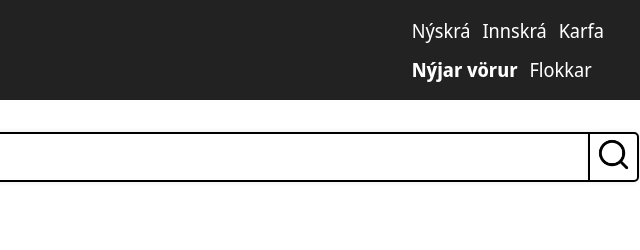
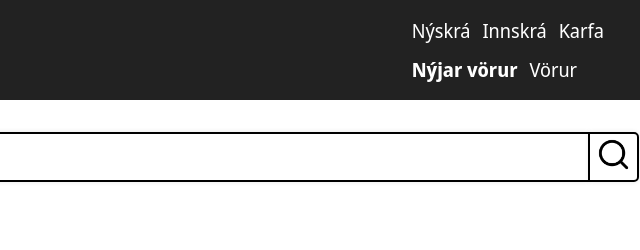
Before and after one commit to Logi-WA/vef1-hopverk2, a website: page index.html in a window 1280 px wide. Shown: the top 250 px of the page, 640-1280 px from the left. Drawn offline with nearby package versions, Linux system fonts and the light colour scheme; files that its build step writes are made by us from their sources; a web font is replaced by a local one.

Commit message:
Flokkar -> Vörur

```diff
--- a/index.html
+++ b/index.html
@@ -24,7 +24,7 @@
         </div>
         <div class="bottom-links">
           <a href="#newProds" class="current">Nýjar vörur</a>
-          <a href="pages/categories.html">Flokkar</a>
+          <a href="pages/products.html">Vörur</a>
         </div>
       </div>
     </nav>
```
Also changed, not shown: pages/product.html (+1 -1 lines), pages/products.html (+1 -1 lines).
